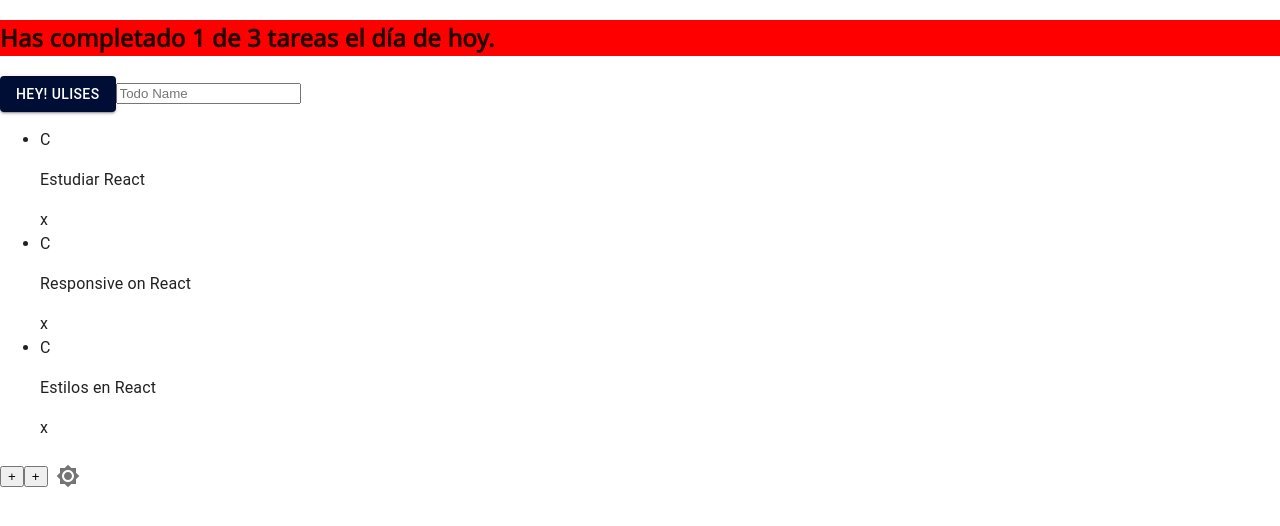
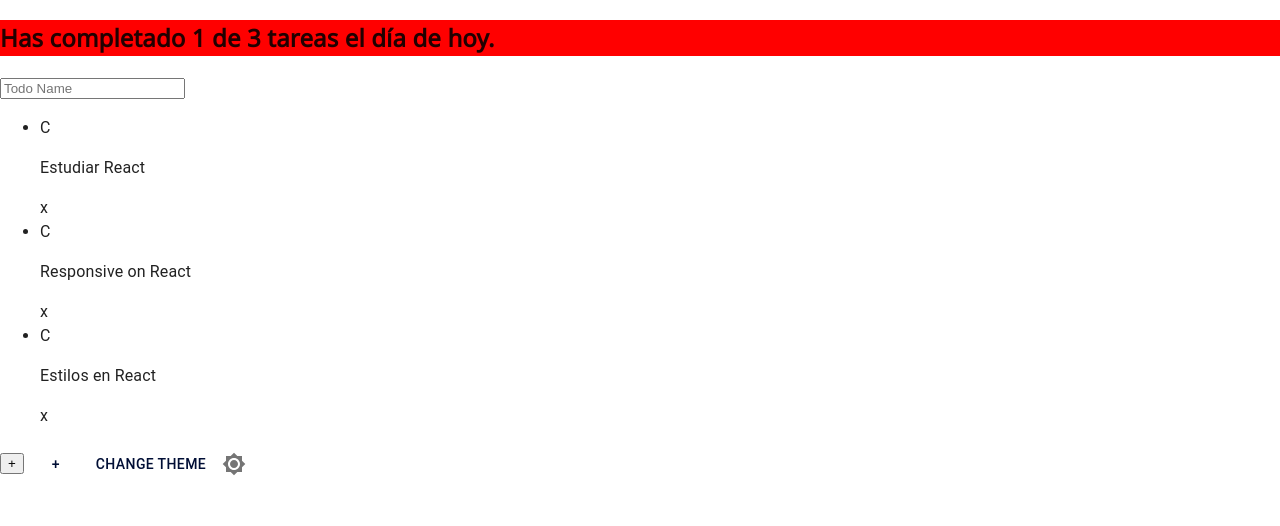
Before and after one commit to AmaoApps/react-web-todo, a React (Create React App) app: page / in a window 1280 px wide. Shown: the top 526 px of the page. Built offline with nearby package versions, Linux system fonts and the light colour scheme.

Commit message:
added button to change theme

```diff
--- a/src/App.js
+++ b/src/App.js
@@ -1,5 +1,5 @@
 import logo from './logo.svg';
-import React from 'react';
+import React, { useState } from 'react';
 import './App.css';
 import { TodoCounter } from './components/TodoCounterComponent/TodoCounterComponent';
 import { TodoSearch } from './components/TodoSearchComponent';
@@ -7,6 +7,7 @@ import { TodoList } from './components/TodoListComponent';
 import { TodoItem } from './components/TodoItemComponent';
 import { CreateTodoButtom } from './components/CreatedButtonComponent';
 import { ThemeAppSwitcher } from './components/ThemeAppSwitcherComponent/ThemeAppSwitcherComponent';
+import { Button, createTheme, ThemeProvider } from '@mui/material';
 
 const todos = [
   { key: 1, text: 'Estudiar React', completed: true},
@@ -14,9 +15,35 @@ const todos = [
   { key: 3, text: 'Estilos en React', completed: false}
 ]
 
+
+const light = {
+  palette: {
+    mode: "light",
+    primary: {
+      main: "#000e35",
+    },
+  }
+}
+
+const dark = {
+  palette: {
+    mode: "dark",
+    primary: {
+      main: "#f50057",
+    },
+  }
+}
+
 function App() {
+  const [isDarkTheme, setIsDarkTheme] = useState(false);
+
+  const changeTheme = () => {
+    setIsDarkTheme(!isDarkTheme);
+  };
+
   return (
       <React.Fragment>
+        <ThemeProvider theme={isDarkTheme ? createTheme(dark) : createTheme(light) }>
           <TodoCounter/>
 
           <TodoSearch/>
@@ -28,9 +55,11 @@ function App() {
           </TodoList>
 
           <CreateTodoButtom/>
-      <button>+</button>
+          <Button>+</Button>
+          <Button onClick={() => changeTheme()}>Change Theme</Button>
 
           <ThemeAppSwitcher/>
+        </ThemeProvider>
       </React.Fragment>
   );
 }
--- a/src/components/TodoCounterComponent/TodoCounterComponent.js
+++ b/src/components/TodoCounterComponent/TodoCounterComponent.js
@@ -1,12 +1,11 @@
 import React from "react";
 import './TodoCounterStyle.css';
-import { Button } from "@mui/material";
+import "@fontsource/noto-sans"
 
 function TodoCounter() {
     return (
         <React.Fragment>
             <h2 className="TodoCounter">Has completado 1 de 3 tareas el día de hoy.</h2>
-            <Button variant="contained"> HEY! Ulises </Button>
         </React.Fragment>
     );
 }
--- a/src/index.js
+++ b/src/index.js
@@ -3,27 +3,13 @@ import ReactDOM from 'react-dom/client';
 import './index.css';
 import App from './App';
 import reportWebVitals from './reportWebVitals';
-import { createTheme, CssBaseline, ThemeProvider } from '@mui/material';
-
-
-const theme = createTheme({
-  palette: {
-    primary: {
-      main: "#000e35",
-    },
-    secondary: {
-      main: "#f50057",
-    }
-  },
-});
+import { CssBaseline } from '@mui/material';
 
 const root = ReactDOM.createRoot(document.getElementById('root'));
 root.render(
   <React.StrictMode>
     <CssBaseline />
-    <ThemeProvider theme={theme}>
-      <App />
-    </ThemeProvider>
+    <App />
   </React.StrictMode>
 );
 
```
Lines whose indentation alone changed are shown as unchanged.
